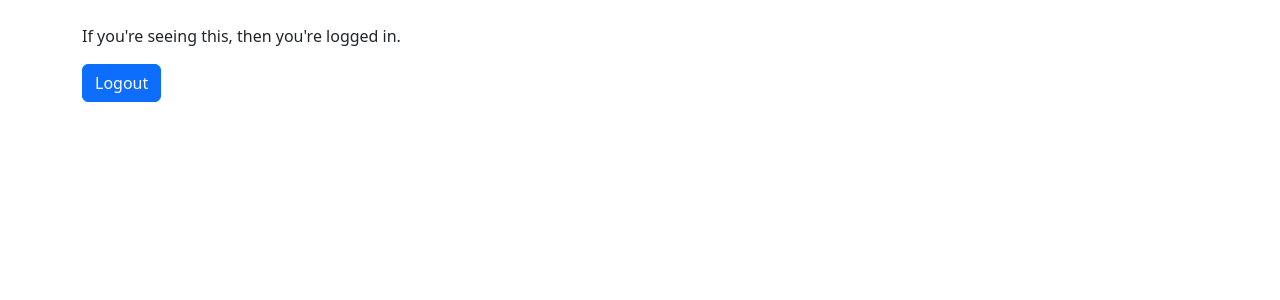
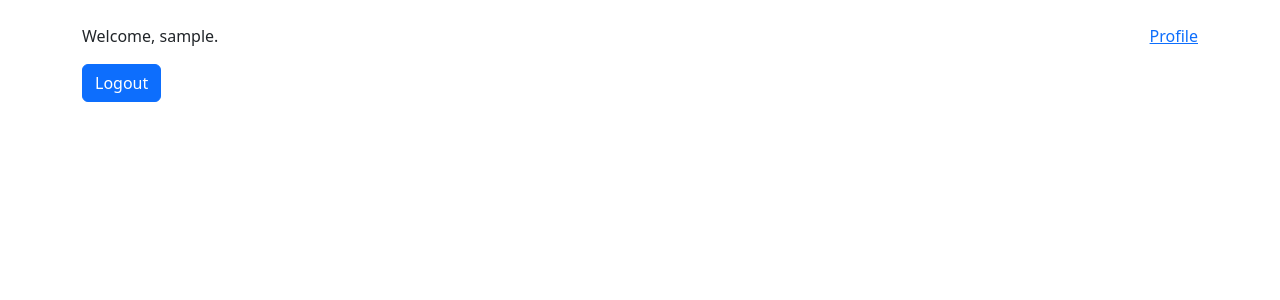
Before and after one commit to dino-code/django-userauth, a Django app: page /accounts/ in a window 1280 px wide. Shown: the top 300 px of the page. Run offline with Django 5.2, Linux system fonts and the light colour scheme; the visitor is signed in with stand-in values (Sample User, id 1).

Commit message:
Add user profile view and update functionality
Introduced a `UserUpdateForm` for updating user information and added a new `profile` view and template. Updated URLs and navigation links to include the profile page, enhancing the user experience with edit capabilities for their personal details.

```diff
--- a/accounts/templates/accounts/home.html
+++ b/accounts/templates/accounts/home.html
@@ -1,10 +1,15 @@
 {% extends "base.html" %}
 
 {% block content %}
-	<p>If you're seeing this, then you're logged in.</p>
+	<div class="d-inline d-flex justify-content-between">
+        <p>Welcome, {{ request.user }}.</p>
+        <a href="{% url 'accounts:profile' %}"><p>Profile</p></a>
+    </div>
 
     <form action="{% url 'accounts:logout' %}" method="post">
     {% csrf_token %}
     <input type="submit" value="Logout" class="btn btn-primary">
     </form>
+
+
 {% endblock %}
--- a/accounts/urls.py
+++ b/accounts/urls.py
@@ -7,5 +7,6 @@ urlpatterns = [
     path("login/", views.login, name="login"),
     path("register/", views.register, name="register"),
     path("logout/", views.logout, name="logout"),
+    path("profile/", views.profile, name="profile"),
     path("", views.home, name="home")
 ]
--- a/accounts/views.py
+++ b/accounts/views.py
@@ -1,11 +1,11 @@
 from django.contrib.auth import authenticate, login as auth_login, logout as auth_logout
 from django.contrib.auth.decorators import login_required
-from django.contrib.auth.forms import AuthenticationForm
+from django.contrib.auth.forms import AuthenticationForm, UserChangeForm
 from django.http import HttpResponseRedirect
 from django.shortcuts import render, redirect
 from django.urls import reverse
 
-from accounts.forms import UserForm
+from accounts.forms import UserForm, UserUpdateForm
 
 
 # Create your views here.
@@ -47,3 +47,16 @@ def logout(request):
 @login_required
 def home(request):
     return render(request, "accounts/home.html", {})
+
+@login_required
+def profile(request):
+    return render(request, "accounts/profile.html", {"form": {}})
+    pass
+    """if request.method == "POST":
+        form = UserUpdateForm(request.POST)
+        if form.is_valid():
+            form.save()
+    else:
+        form = UserUpdateForm()
+    return render(request, "accounts/profile.html", {"form": form})
+    """
```
Also changed, not shown: accounts/forms.py (+8 -1 lines), accounts/templates/accounts/profile.html (added, +13 -0 lines).
